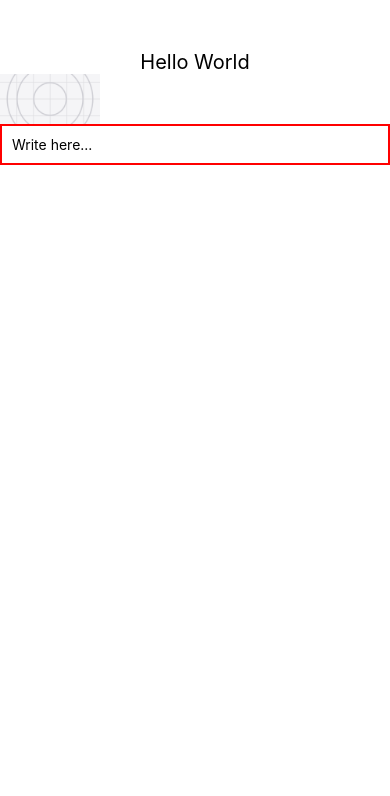
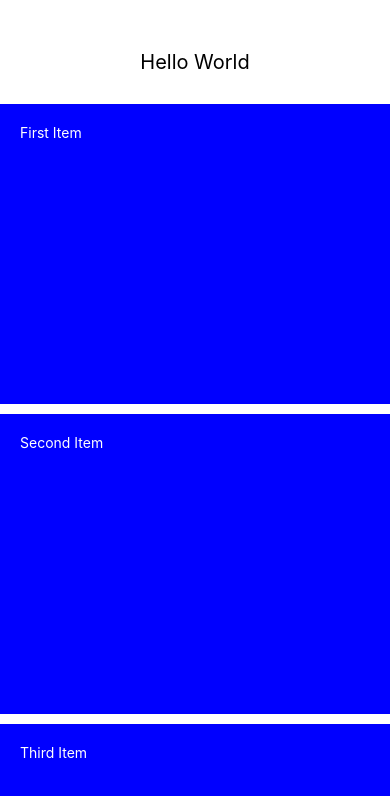
Before and after one commit to IliusSagar/recat-native-basic-fundamental, a React Native app: screen / in a window 390 px wide. Shown: the top 796 px of the page. Built offline with nearby package versions, Linux system fonts and the light colour scheme.

Commit message:
FlatList

```diff
--- a/App.js
+++ b/App.js
@@ -1,7 +1,7 @@
 import { View, Text, SafeAreaView, Image, ImageBackground, Pressable, TouchableOpacity } from 'react-native'
 import React, { useState } from 'react'
 import { StatusBar } from 'expo-status-bar'
-import { Button, Modal, Switch, TextInput } from 'react-native-web'
+import { Button, FlatList, Modal, Switch, TextInput } from 'react-native-web'
 
 // Text, View;
 // StatusBar;
@@ -18,35 +18,41 @@ import { Button, Modal, Switch, TextInput } from 'react-native-web'
 // RefreshController;
 // ActivityIndicator;
 
+const DATA = [
+  {
+    id: 'bd7acbea-c1b1-46c2-aed5-3ad53abb28ba',
+    title: 'First Item',
+  },
+  {
+    id: '3ac68afc-c605-48d3-a4f8-fbd91aa97f63',
+    title: 'Second Item',
+  },
+  {
+    id: '58694a0f-3da1-471f-bd96-145571e29d72',
+    title: 'Third Item',
+  },
+];
+
 const App = () => {
 
-const [text, setText] = useState("");
+
 
   return (
     <SafeAreaView style={{ flex: 1 }}>
     <StatusBar barStyle="default" />
-    {/* <StatusBar barStyle="dark-content" /> */}
+
 
     <Text style={{ fontSize: 20, textAlign: 'center', marginTop: 50 }}>Hello World</Text>
 
-    <Image style={{ width: 100, height: 50}} source={require("./assets/icon.png")}/>
-
-    {/* <Button title="Open Modal" onPress={() => setModal(true)} />
-    <Modal visible={modal} animationType="slide" transparent={false}>
-      <View>
-        <Text>This is a modal</Text>
-        <Button title="Close Modal" onPress={() => setModal(false)} />
-      </View>
-    </Modal> */}
-
-    <TextInput
-    placeholder="Write here..."
-    style={{ borderWidth: 2, borderColor: "red", width: "100%", padding: 10}}
-    value={text}
-    onChangeText={setText}
+    <FlatList
+    data={DATA}
+    renderItem={({ item }) => <Item item={ item}/>} keyExtractor={(item) => item.id}
+    showsVerticalScrollIndicator={false}
+    contentContainerStyle={{
+      gap: 10,
+      marginTop: 30,
+    }}
     />
-
-    <Text>{text}</Text>
 
 
   </SafeAreaView>
@@ -54,3 +60,11 @@ const [text, setText] = useState("");
 }
 
 export default App
+
+const Item = ({ item }) => {
+  return(
+    <View style={{ width: "100%", height: 300, padding: 20, backgroundColor: "blue"}}>
+      <Text style={{ color: "white"}}>{item.title}</Text>
+    </View>
+  )
+}
```
